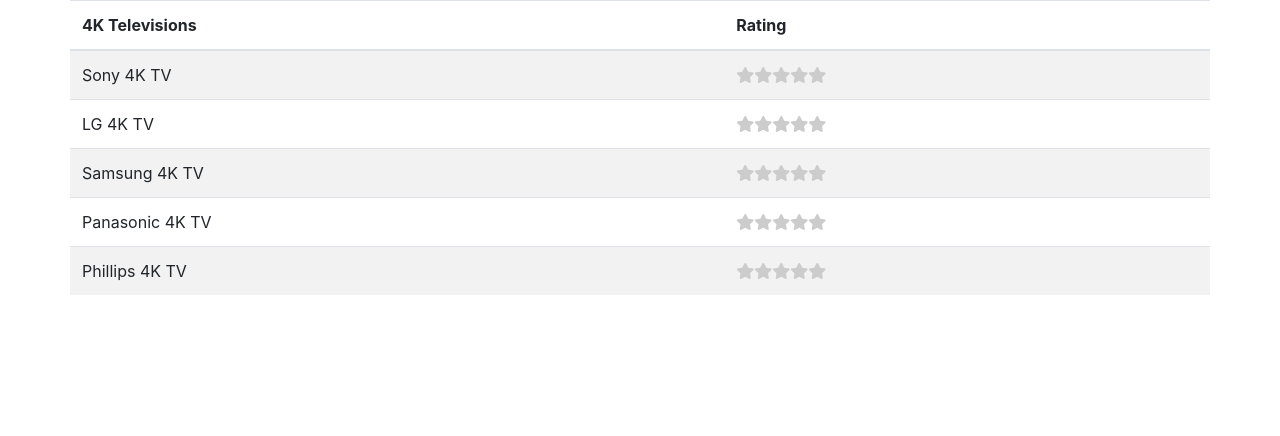
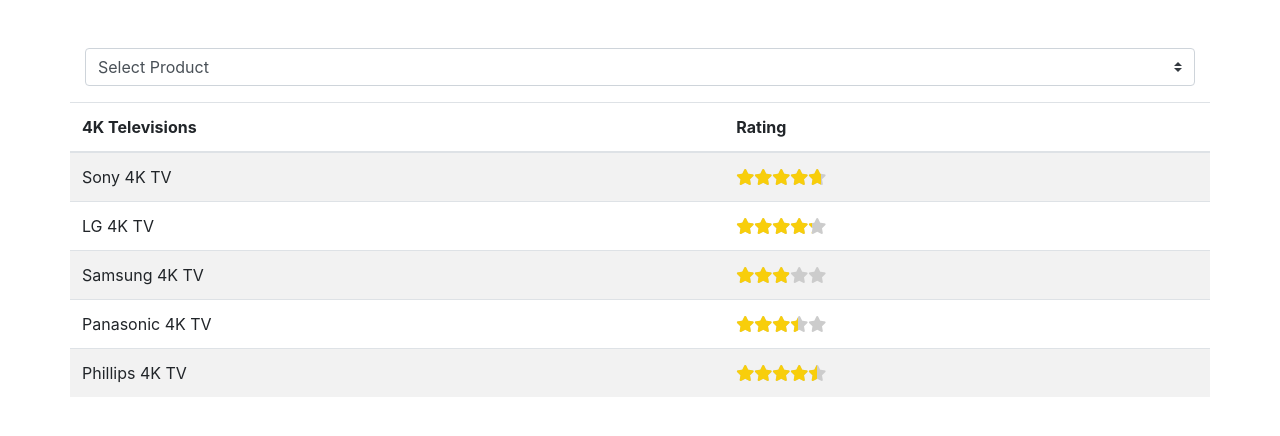
Before and after one commit to VisheshSingh/JS_ratings-app, a plain HTML site: page index.html in a window 1280 px wide. Drawn offline with nearby package versions, Linux system fonts and the light colour scheme.

Commit message:
markup for dropdown

```diff
--- a/index.html
+++ b/index.html
@@ -28,11 +28,30 @@
             font-weight: 900;
             color: #ccc;
         }
+
+        .star-inner::before{
+            content: "\f005 \f005 \f005 \f005 \f005";
+            font-family: 'Font Awesome 5 Free';
+            font-weight: 900;
+            color: #f8ce0b;
+        }
     </style>
 </head>
 <body>
-    <div class="container">
+    <div class="container mt-5">
+        <div class="form-group">
+            <select id="product" class="form-control custom-select">
+                <option value="0" disabled selected>Select Product</option>
+                <option value="sony">Sony 4K TV</option>
+                <option value="lg">LG 4K TV</option>
+                <option value="samsung">Samsung 4K TV</option>
+                <option value="panasonic">Panasonic 4K TV</option>
+                <option value="phillips">Phillips 4K TV</option>
+            </select>
+        </div>
+
         <div class="row">
+
             <table class="table table-striped">
                 <thead>
                     <tr>
```
